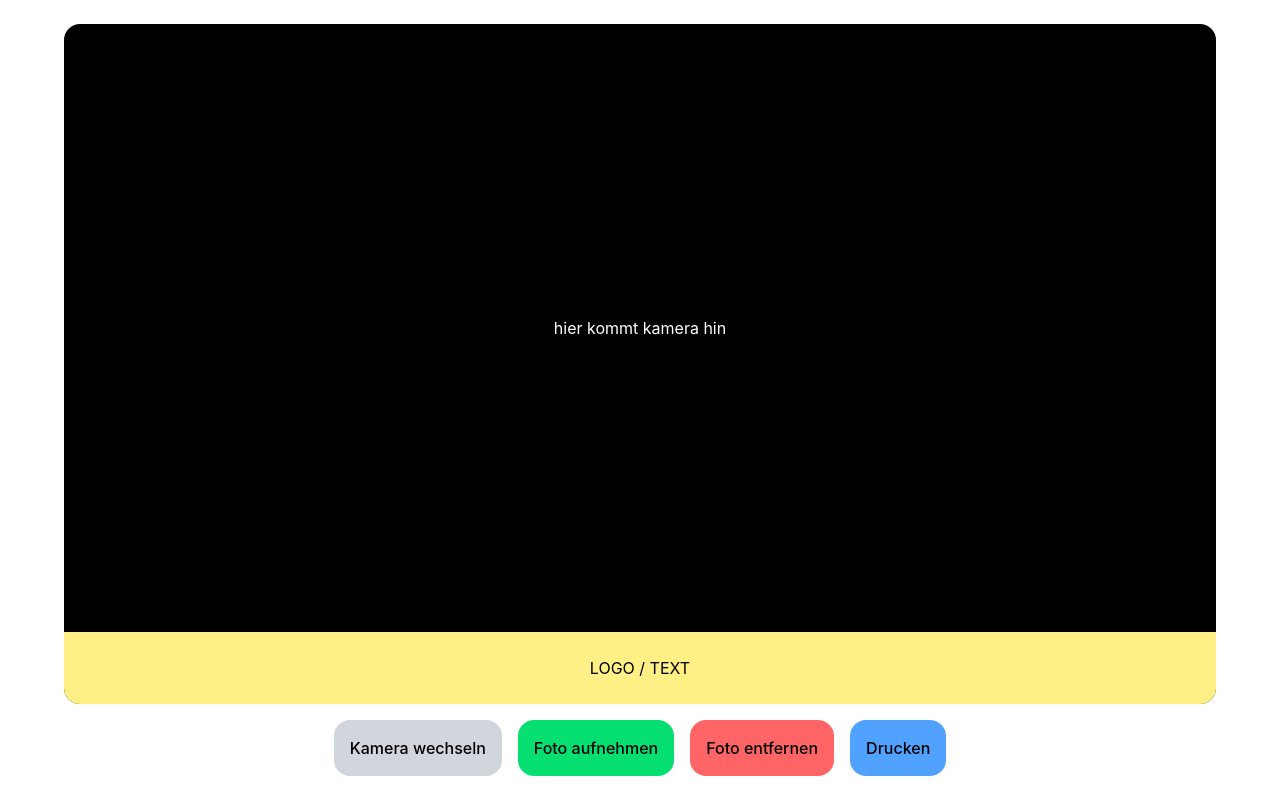
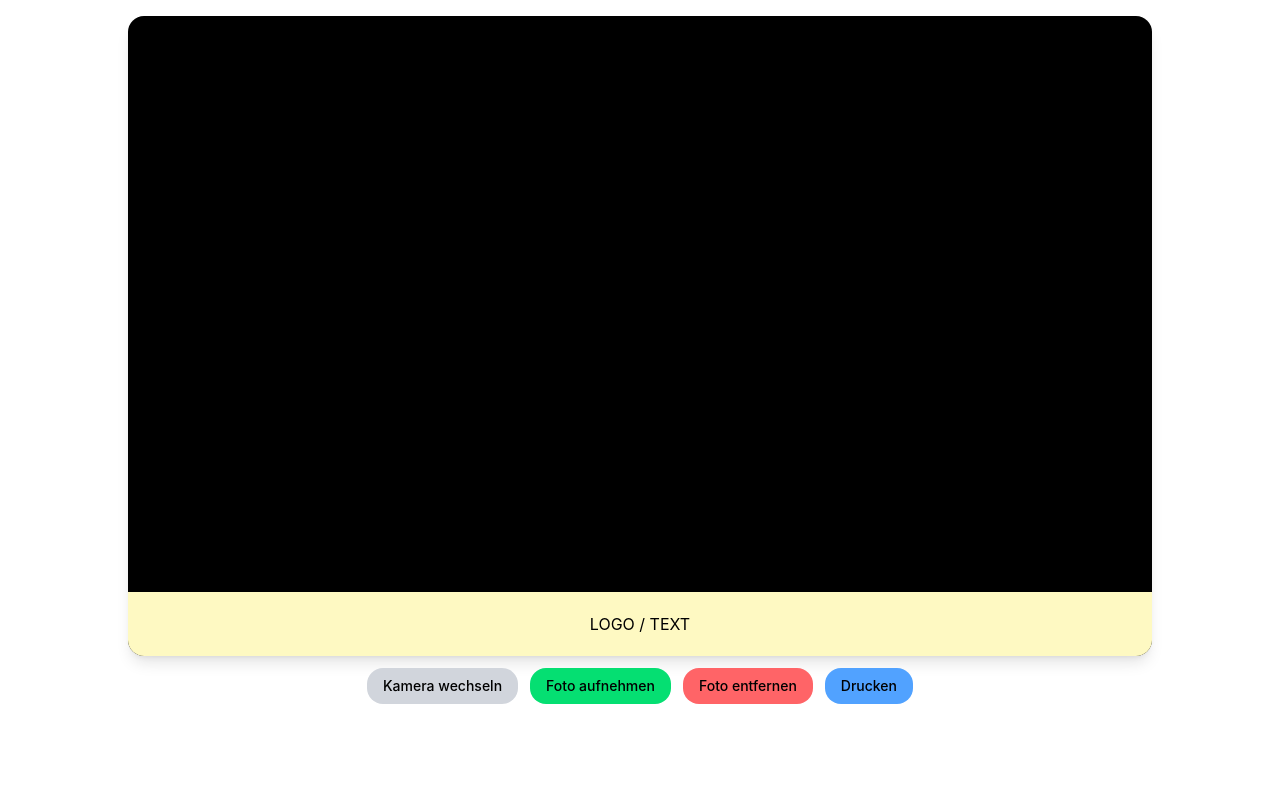
Before and after one commit to R1yaaa/FotoApp, a SvelteKit app: page / in a window 1280 px wide. Built offline with nearby package versions, Linux system fonts and the light colour scheme; no server answers.

Commit message:
camera and take/remove photo

```diff
--- a/src/routes/+page.svelte
+++ b/src/routes/+page.svelte
@@ -1,33 +1,95 @@
-<div class="p-6">
-	<div class="mx-10 flex h-[85vh] flex-col overflow-hidden rounded-2xl bg-black">
+<script lang="ts">
+    import { onMount } from 'svelte';
+    let videoRef = $state<any>();
+    let canvasRef = $state<any>();
+    let photoUrl = $state<string | null>(null);
+
+    async function startCamera() {
+        const stream = await navigator.mediaDevices.getUserMedia({
+            video: {
+            facingMode: 'user'
+            }
+        });
+
+        videoRef.srcObject = stream;
+    }
+
+    function takePhoto() {
+        const canvas = canvasRef;
+        const video = videoRef;
+        const context = canvas.getContext('2d');
+
+        canvas.width = video.videoWidth;
+        canvas.height = video.videoHeight;
+
+        context.drawImage(video, 0, 0, canvas.width, canvas.height);
+
+        photoUrl = canvas.toDataURL('image/png');
+    }
+
+    function removePhoto(){
+        photoUrl = null;
+        setTimeout(() => {
+            startCamera();
+        });
+    }
+
+
+    onMount(() => {
+	startCamera();
+    });
+</script>
+
+
+
+<div class="min-h-screen bg-white p-4">
+	<div class="mx-auto w-full max-w-5xl">
+		<div class="overflow-hidden rounded-2xl bg-black shadow-lg">
 
 			<!-- KAMERA -->
-		<div class="flex flex-1 items-center justify-center text-white">
-			hier kommt kamera hin
+			<div class="aspect-video overflow-hidden">
+				{#if photoUrl}
+					<img
+						src={photoUrl}
+						alt="Aufgenommenes Foto"
+						class="h-full w-full object-cover"
+					/>
+				{:else}
+					<video
+						bind:this={videoRef}
+						autoplay
+						playsinline
+						muted
+						class="h-full w-full object-cover"
+					></video>
+				{/if}
 			</div>
+
 			<!-- BALKEN -->
-        <div class="flex h-18 items-center justify-center bg-yellow-200 text-black">
+			<div class="flex h-16 items-center justify-center bg-yellow-100 text-black">
 				LOGO / TEXT
 			</div>
 		</div>
 
 		<!-- BUTTONS -->
-    <div class="mx-10 mt-4 flex gap-4 font-medium justify-center">
-
-        <button class="rounded-2xl bg-gray-300 p-4">
+		<div class="mt-3 flex justify-center gap-3 text-sm font-medium">
+			<button class="rounded-2xl bg-gray-300 px-4 py-2 transition-all duration-200 hover:scale-105 cursor-pointer">
 				Kamera wechseln
 			</button>
 
-		<button class="rounded-2xl bg-green-400 p-4">
+			<button class="rounded-2xl bg-green-400 px-4 py-2 transition-all duration-200 hover:scale-105 cursor-pointer" onclick={takePhoto}>
 				Foto aufnehmen
 			</button>
 
-		<button class="rounded-2xl bg-red-400 p-4">
+			<button class="rounded-2xl bg-red-400 px-4 py-2 transition-all duration-200 hover:scale-105 cursor-pointer" onclick={removePhoto}>
 				Foto entfernen
 			</button>
 
-		<button class="rounded-2xl bg-blue-400 p-4">
+			<button class="rounded-2xl bg-blue-400 px-4 py-2 transition-all duration-200 hover:scale-105 cursor-pointer">
 				Drucken
 			</button>
 		</div>
 	</div>
+
+	<canvas bind:this={canvasRef} class="hidden"></canvas>
+</div>
```
Lines whose indentation alone changed are shown as unchanged.
